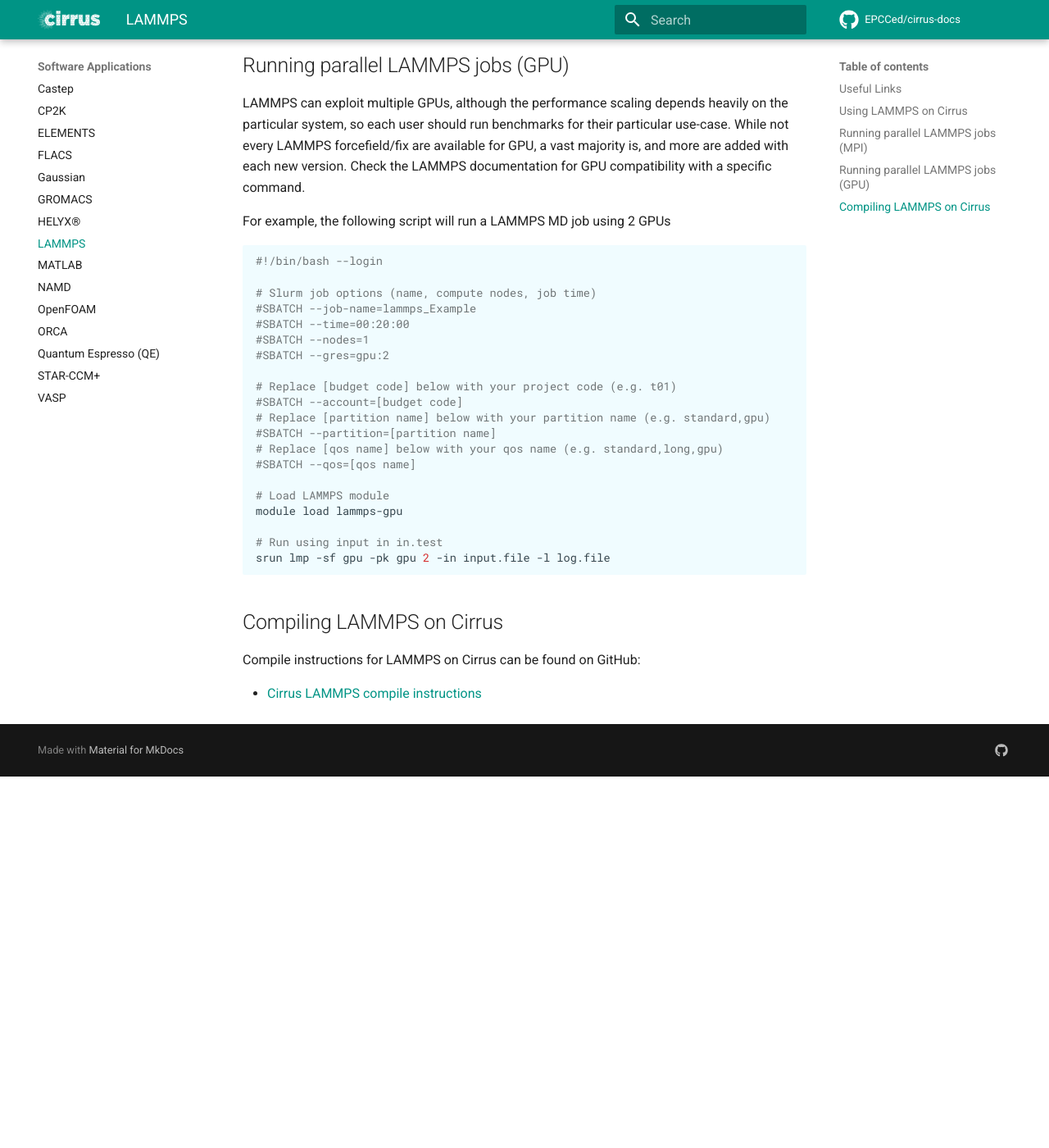
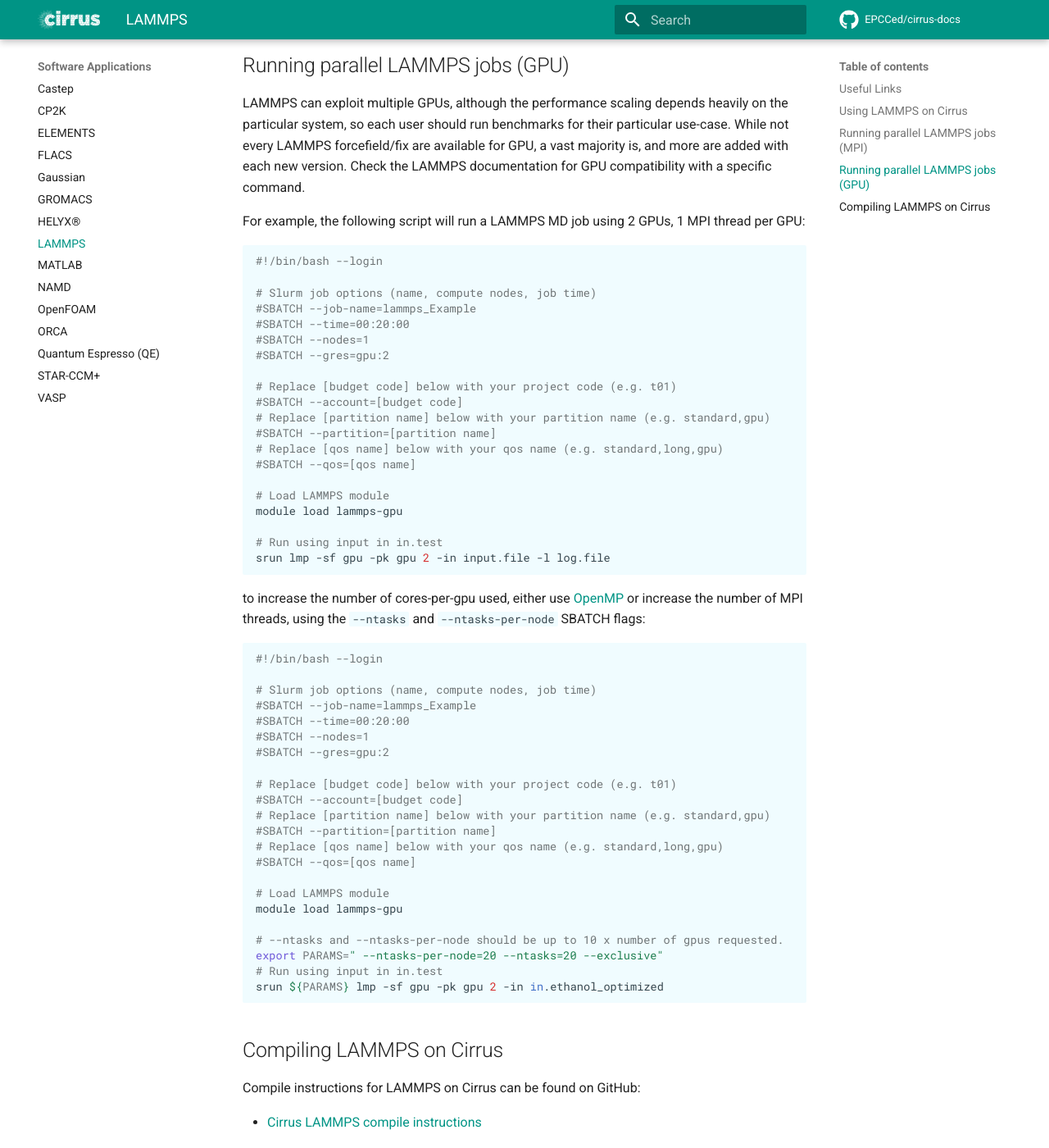
Before and after one commit to EPCCed/cirrus-docs, an MkDocs documentation site: the page built from docs/software-packages/lammps.md, in a window 1280 px wide and 1400 px high, scrolled down 1505 px. Shown: the whole window at 82% size. Built offline with MkDocs 1.6.1 and Material for MkDocs 9.7.7, drawn with Linux system fonts in a browser that asks for light colours; comment, search, counter and statistics services are not loaded; before the commit the page ends 2452 px from its top, so only the background shows below that.

Commit message:
Added srun example for LAMMPS-gpu with multiple mpi threads per gpu

````diff
--- a/docs/software-packages/lammps.md
+++ b/docs/software-packages/lammps.md
@@ -69,7 +69,7 @@
 added with each new version. Check the LAMMPS documentation for GPU
 compatibility with a specific command.
 
-For example, the following script will run a LAMMPS MD job using 2 GPUs
+For example, the following script will run a LAMMPS MD job using 2 GPUs, 1 MPI thread per GPU:
 
 ```bash
 #!/bin/bash --login
@@ -94,6 +94,36 @@
 srun lmp -sf gpu -pk gpu 2 -in input.file -l log.file
 ```
 
+to increase the number of cores-per-gpu used, either use [OpenMP](https://docs.lammps.org/Speed_omp.html)
+or increase the number of MPI threads, using the `--ntasks` and `--ntasks-per-node` SBATCH flags:
+
+
+```bash
+#!/bin/bash --login
+
+# Slurm job options (name, compute nodes, job time)
+#SBATCH --job-name=lammps_Example
+#SBATCH --time=00:20:00
+#SBATCH --nodes=1
+#SBATCH --gres=gpu:2
+
+# Replace [budget code] below with your project code (e.g. t01)
+#SBATCH --account=[budget code]
+# Replace [partition name] below with your partition name (e.g. standard,gpu)
+#SBATCH --partition=[partition name]
+# Replace [qos name] below with your qos name (e.g. standard,long,gpu)
+#SBATCH --qos=[qos name]
+
+# Load LAMMPS module
+module load lammps-gpu
+
+# --ntasks and --ntasks-per-node should be up to 10 x number of gpus requested.
+export PARAMS=" --ntasks-per-node=20 --ntasks=20 --exclusive"
+# Run using input in in.test
+srun ${PARAMS} lmp -sf gpu -pk gpu 2 -in in.ethanol_optimized
+```
+
+
 ## Compiling LAMMPS on Cirrus
 
 Compile instructions for LAMMPS on Cirrus can be found on GitHub:
````
